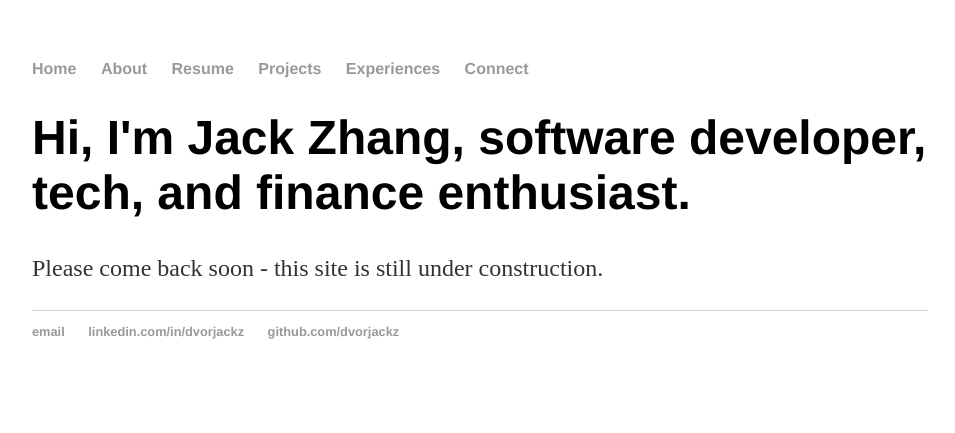
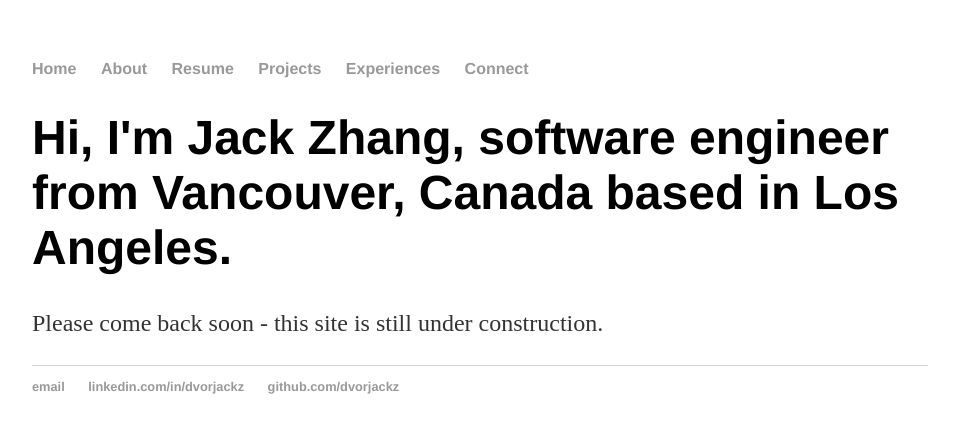
Before and after one commit to dvorjackz/dvorjackz.github.io, a Jekyll site: the page built from index.html, in a window 1280 px wide. Shown: the top 433 px of the page, without its empty margins (160-1115 px from the left). Built offline with Jekyll 4.4.1, drawn with Linux system fonts in a browser that asks for light colours.

Commit message:
Update index.html

```diff
--- a/index.html
+++ b/index.html
@@ -3,6 +3,6 @@ layout: default
 title: Jack Zhang, Software Developer
 ---
 <div class="blurb">
-	<h1>Hi, I'm Jack Zhang, software developer, tech, and finance enthusiast.</h1>
+	<h1>Hi, I'm Jack Zhang, software engineer from Vancouver, Canada based in Los Angeles.</h1>
 	<p></em> Please come back soon - this site is still under construction.</p>
 </div><!-- /.blurb -->
```
